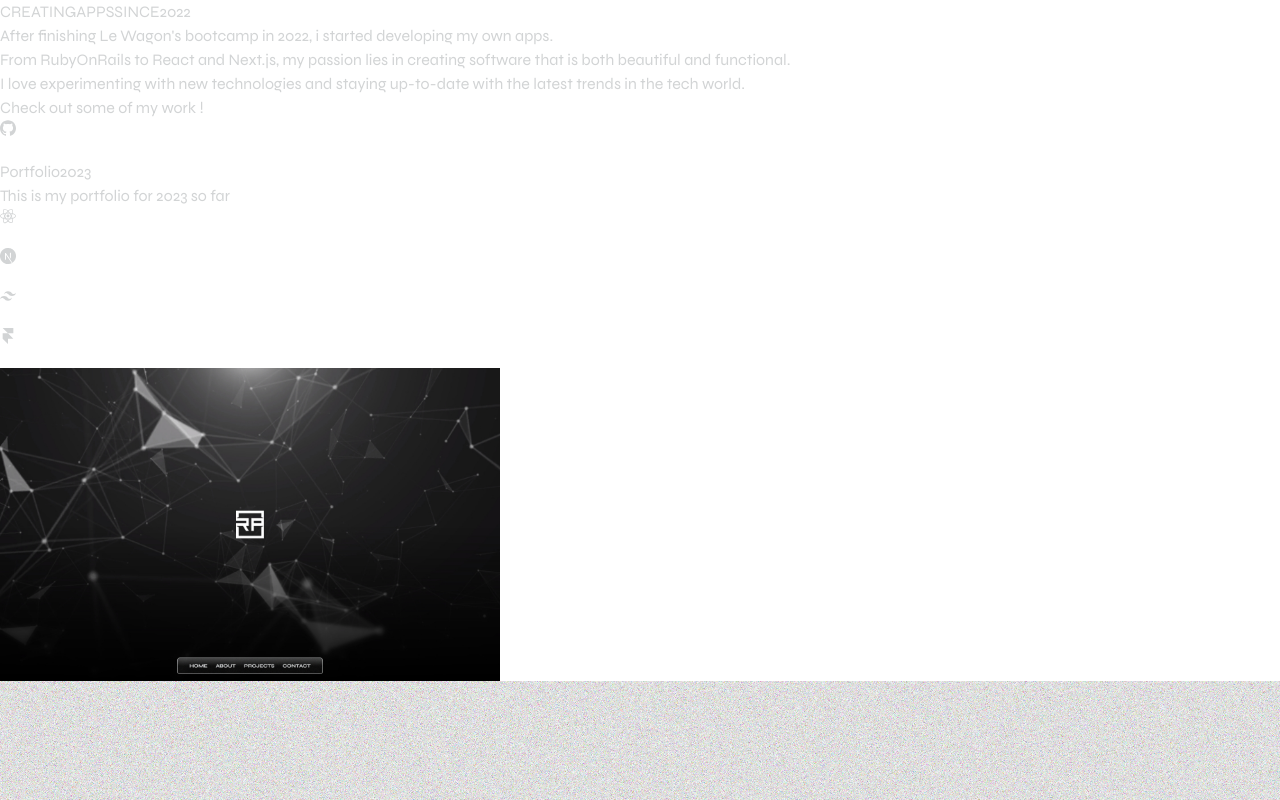
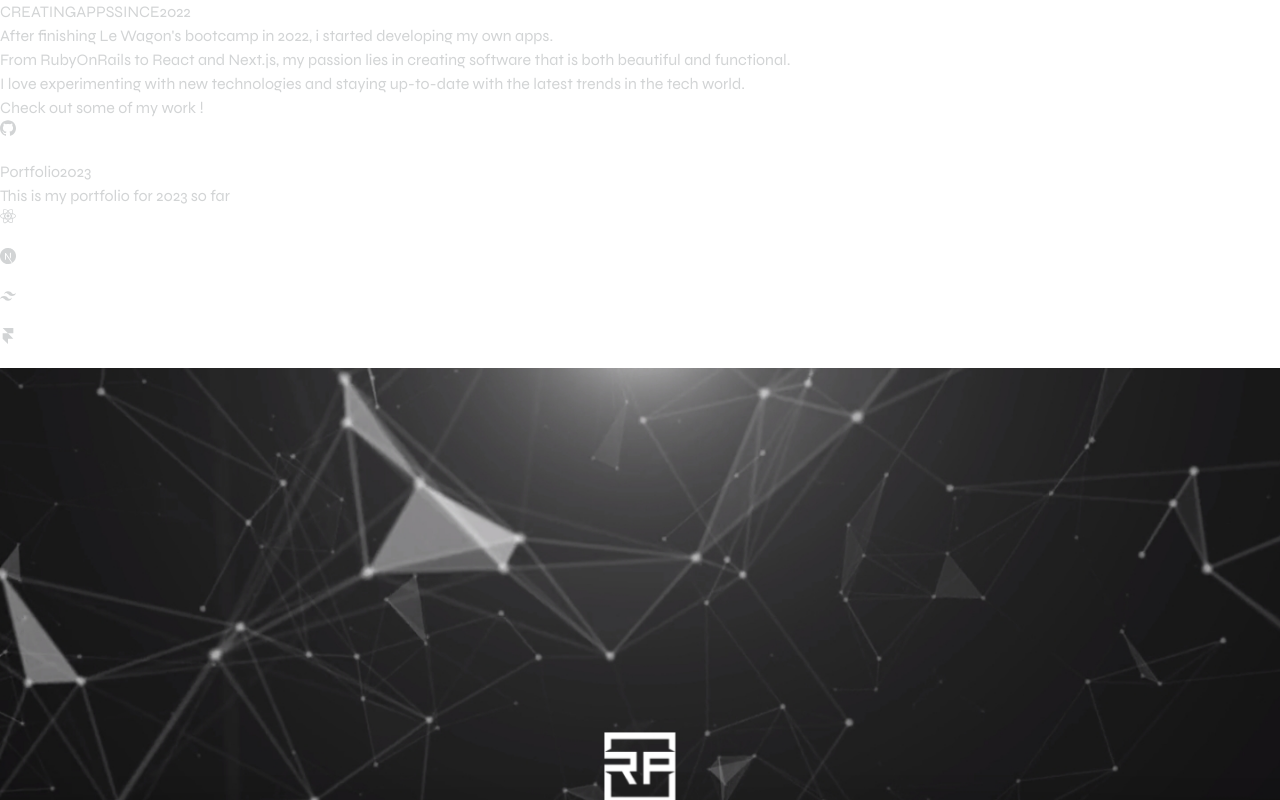
Before and after one commit to roMPrd/portfolio2023, a Next.js app: page / in a window 1280 px wide. Shown: the part 1860-2660 px from the top of the page. Built offline with nearby package versions, Linux system fonts and the light colour scheme.

Commit message:
responsive done

```diff
--- a/components/projects/ProjectCard.jsx
+++ b/components/projects/ProjectCard.jsx
@@ -22,10 +22,12 @@ const ProjectCard = ({
     return (
       // console.log(id),
       <div className="projectScroll relative h-[550px] max-h-[100vh] mb-4 rounded-[25px] overflow-hidden">
+
         <div style={{ background: "linear-gradient(0deg, rgba(255, 255, 255, 0) 0%, rgba(255, 255, 255, 0.1) 100%)" }}
-          className={`overflow-hidden relative flex w-full h-full border-2 rounded-[25px] border-[#ffffff3d]
+          className={`overflow-hidden relative w-full h-full border-2 rounded-[25px] border-[#ffffff3d] flex flex-col md:flex-row
             ${id % 2 === 0 ? 'justify-start' : 'justify-end text-right'}`}>
-            <div className=" p-6 flex flex-col mt-4">
+
+            <div className=" p-6 flex flex-col mt-4 w-[100%] lg:w-[50%]">
               <div className={`flex items-center
                 ${id % 2 === 0 ? 'justify-start' : 'justify-end'}`}>
               {github ? (
@@ -107,7 +109,7 @@ const ProjectCard = ({
                 )
               }
               </div>
-              <div>
+              <div className="pb-0 md:pb-[40px]">
 
                 <AnimatedTitles
                   text={name}
@@ -155,20 +157,23 @@ const ProjectCard = ({
                 </div>
               </div>
             </div>
-            {/* <div className="w-[50%] pr-4 flex flex-col justify-center items-center">
-              <img className='w-full opacity-50 border-2 rounded-[25px] border-[#ffffff3d]' src={`${image}`}></img>
-            </div> */}
-        </div>
-        <div>
-          <img
-            src={image}
-            alt={name}
-            width={500}
-            height={500}
-            className={`absolute bottom-[2px] w-[70%] sm:w-[85%] md:w-[60%] lg:max-w-[55%] opacity-80 rounded-[25px] ${
-                id % 2 === 0 ? "right-[2px] boxShadowTL" : "left-[2px] boxShadowTR"
-            }`}
-          />
+
+            <div
+            // className="w-full flex justify-center md:w-[550px] md:m-w-[550px] md:l-[500px] md:m-l-[550px]"
+                  className={`flex justify-center md:w-[1000px] md:absolute md:top-[40%] lg:top-[30%]  w-full h-auto ${
+                    id % 2 === 0 ? "md:boxShadowTL md:left-[45%]" : "md:boxShadowTR md:right-[45%]"
+                }`}>
+              <img
+                src={image}
+                alt={name}
+                width={"100%"}
+                height={"100%"}
+                className={`opacity-80 rounded-[25px] w-full h-full ${
+                    id % 2 === 0 ? "md:boxShadowTL" : "md:boxShadowTR"
+                }`}
+              />
+            </div>
+
         </div>
 
         <div className="grain rounded-[25px]">
```
